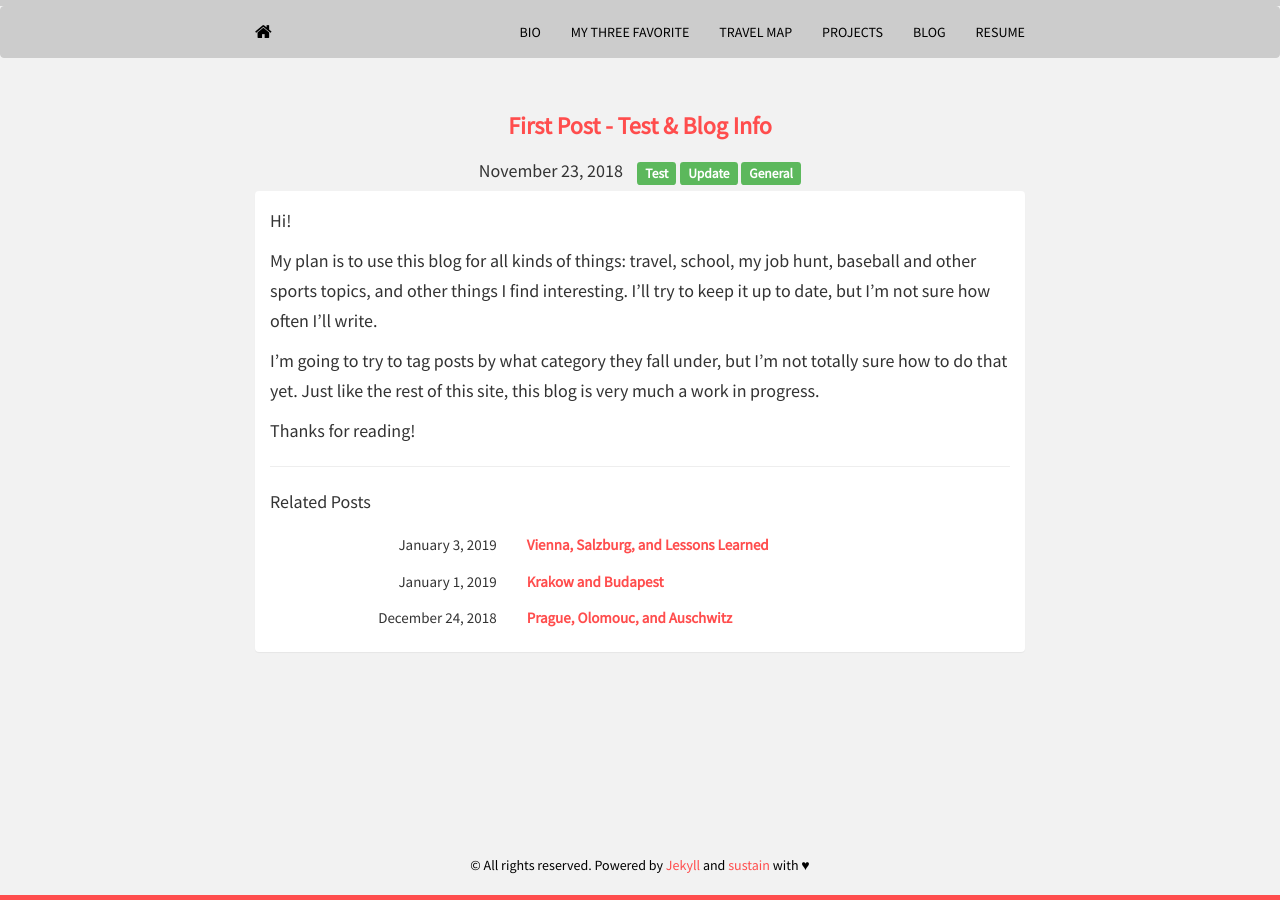
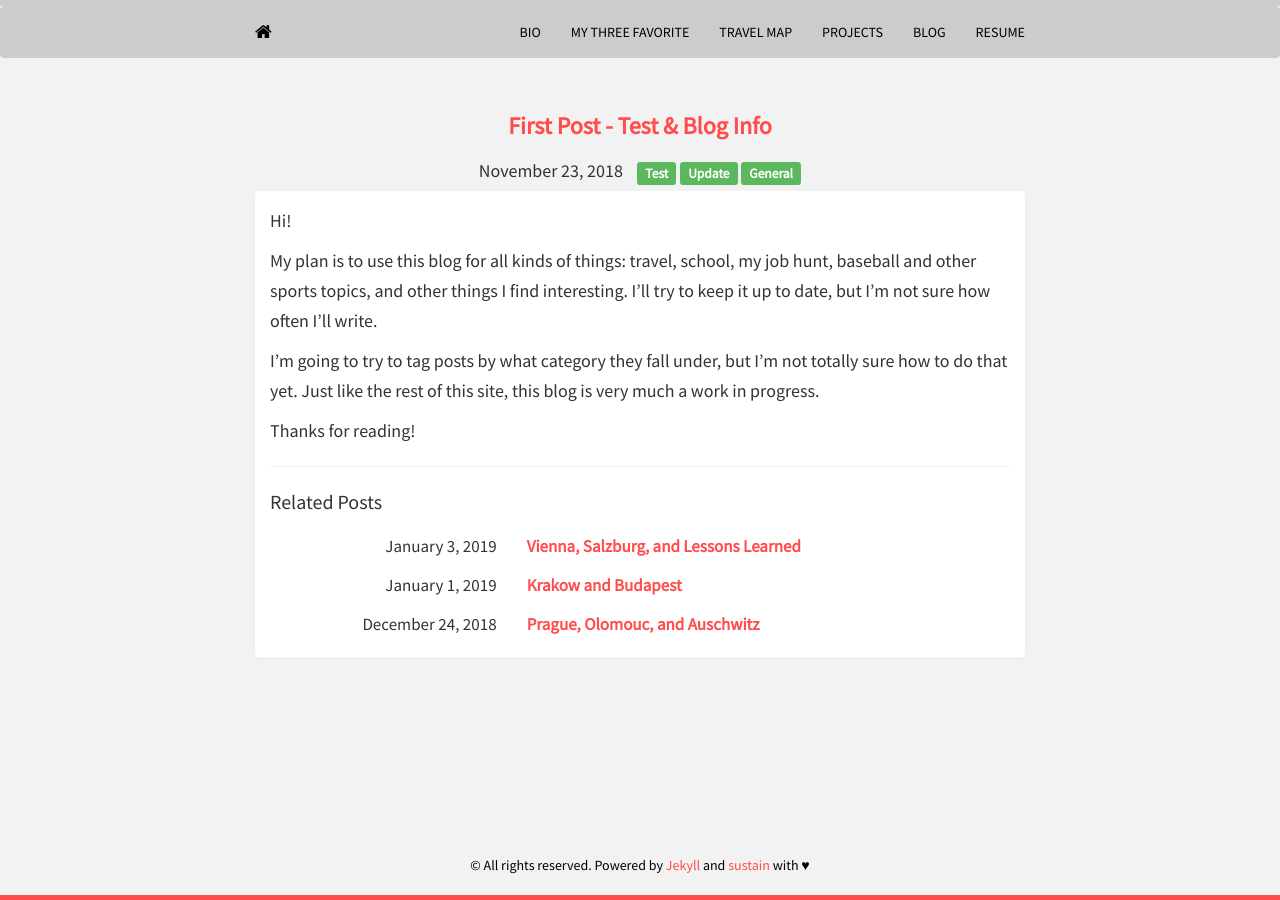
Before and after one commit to mrkaye97/mrkaye97.github.io, a Jekyll site: the page built from _posts/2018-11-23-test.md, in a window 1280 px wide. Built offline with Jekyll 4.4.1, drawn with Linux system fonts in a browser that asks for light colours; nearby versions of some CDN libraries.

Commit message:
Update main.css

```diff
--- a/static/css/main.css
+++ b/static/css/main.css
@@ -111,17 +111,17 @@ body {
 .panel-default h4 {
   text-align: left;
   line-height: 24px;
-  font-size: 22px;
+  font-size: 24px;
   vertical-align: middle;
 }
 .panel-default h5 {
   text-align: left;
   line-height: 30px;
-  font-size: 18px;
+  font-size: 20px;
   vertical-align: middle;
 }
 .panel-default h6 {
-  font-size: 15px;
+  font-size: 17px;
   vertical-align: middle;
 }
 .panel-default h4 a, h5 a {
```
